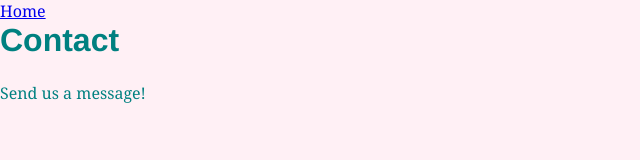
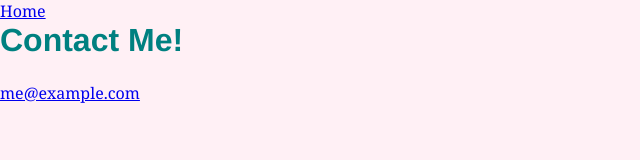
Before and after one commit to moaaxali/gatsby-portfolio, a Gatsby site: page /contact in a window 1280 px wide. Shown: the whole page, without its empty margins (0-640 px from the left). Built offline with nearby package versions, Linux system fonts and the light colour scheme; Gatsby itself is replaced by a stand-in of ours.

Commit message:
Update contact.js page

```diff
--- a/src/pages/contact.js
+++ b/src/pages/contact.js
@@ -6,8 +6,10 @@ export default function Contact() {
   return (
     <div style={{ color: `teal` }}>
       <Link to="/">Home</Link>
-      <Header headerText="Contact" />
-      <p>Send us a message!</p>
+      <Header headerText="Contact Me!" />
+      <p>
+        <a href="mailto:me@example.com">me@example.com</a>
+      </p>
     </div>
   )
 }
```
